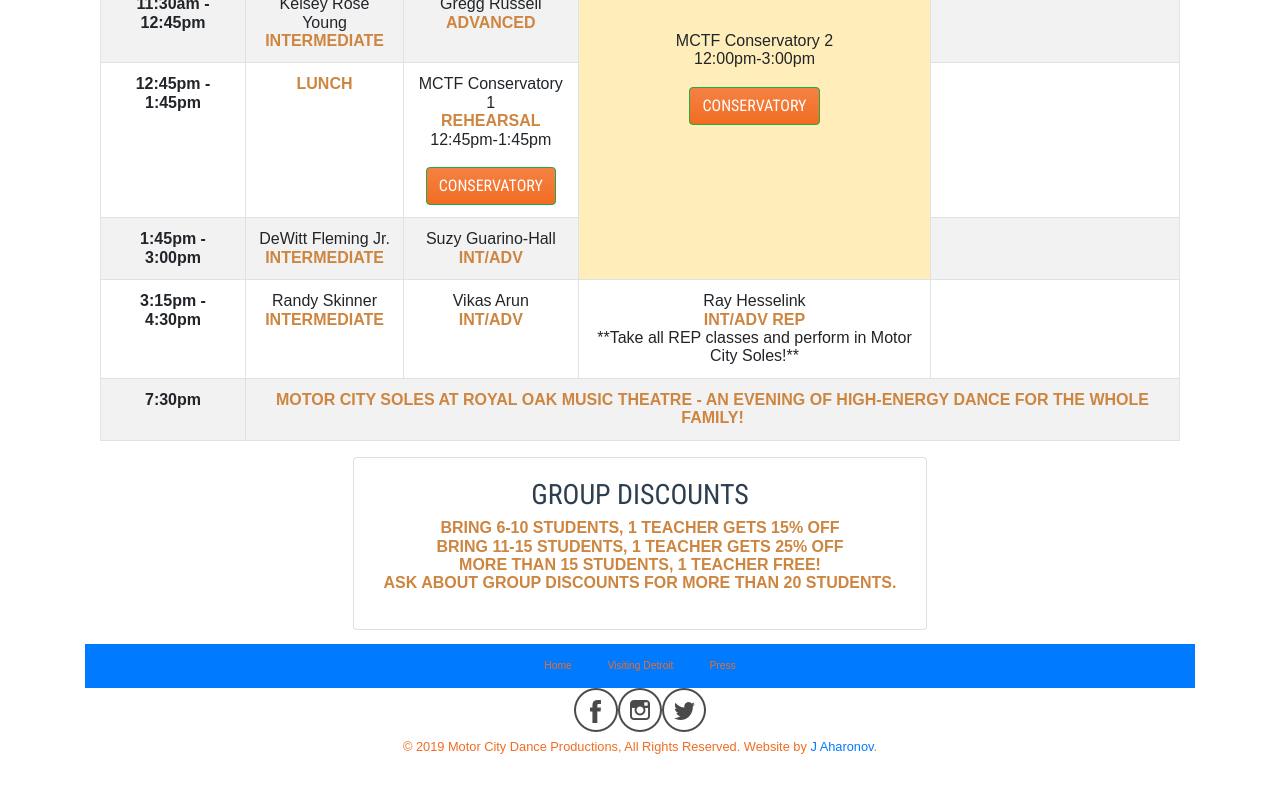
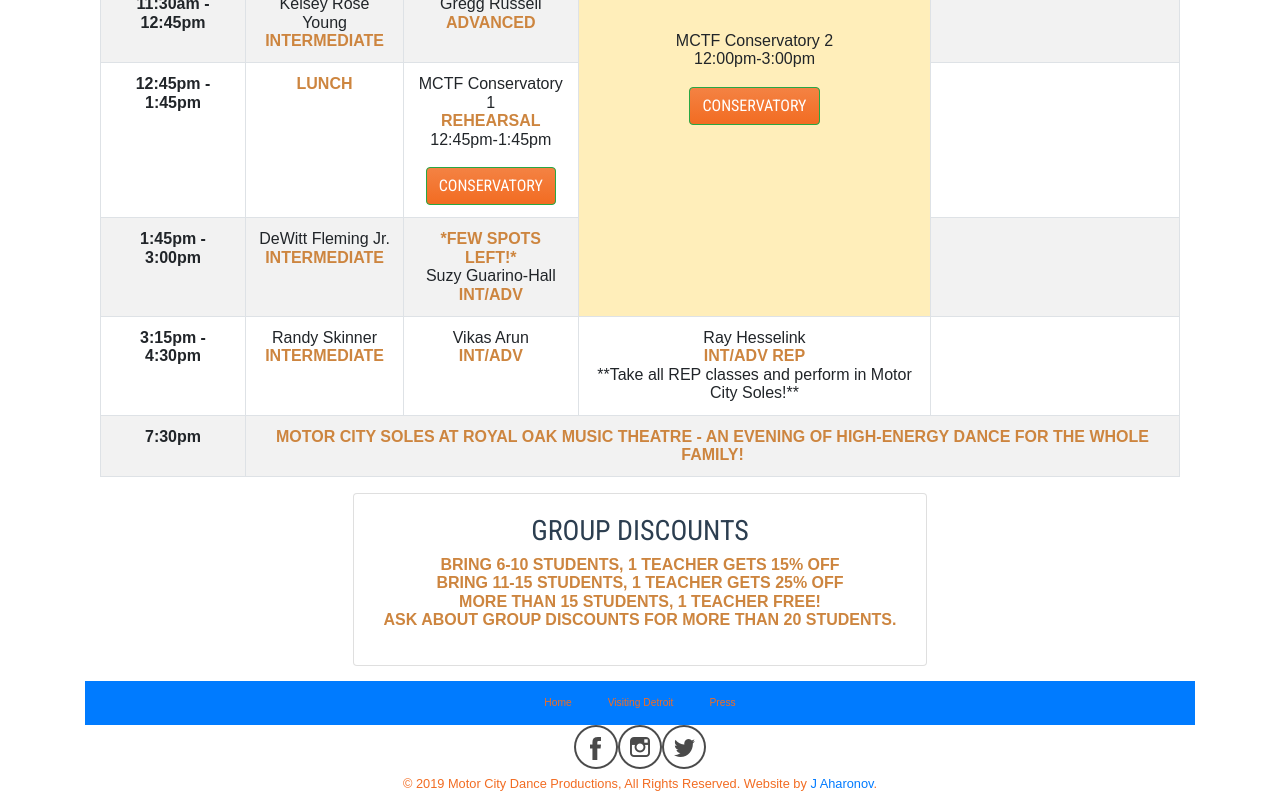
Before and after one commit to jaharonov/new-motor-city-tap-fest, a Vue app: page /#/schedreg in a window 1280 px wide. Shown: the part 3949-4749 px from the top of the page. Before the commit the page ends 4712 px from the top, so only its background shows below. Built offline with nearby package versions, Linux system fonts and the light colour scheme; a web font is replaced by a local one.

Commit message:
added few spots left suzy

```diff
--- a/package.json
+++ b/package.json
@@ -24,6 +24,7 @@
     "v-img": "^0.2.0",
     "vue": "^2.6.10",
     "vue-gallery-slideshow": "^1.3.1",
+    "vue-parallax-js": "^0.2.3",
     "vue-photo-grid": "^1.0.2",
     "vue-router": "^3.0.2",
     "vuetify": "^1.5.11",
--- a/src/components/SchedReg.vue
+++ b/src/components/SchedReg.vue
@@ -714,7 +714,7 @@
     <tr>
       <th scope="row">1:45pm - 3:00pm</th>
       <td>DeWitt Fleming Jr.<br/> <strong>Intermediate</strong> </td>
-      <td>Suzy Guarino-Hall<br/><strong>Int/Adv</strong> </td>
+      <td><strong>*FEW SPOTS LEFT!*</strong><br/>Suzy Guarino-Hall<br/><strong>Int/Adv</strong> </td>
       <td></td>
     </tr>
     <tr>
```
Also changed, not shown: 1 other file (tests, documents, lock files or other folders).
